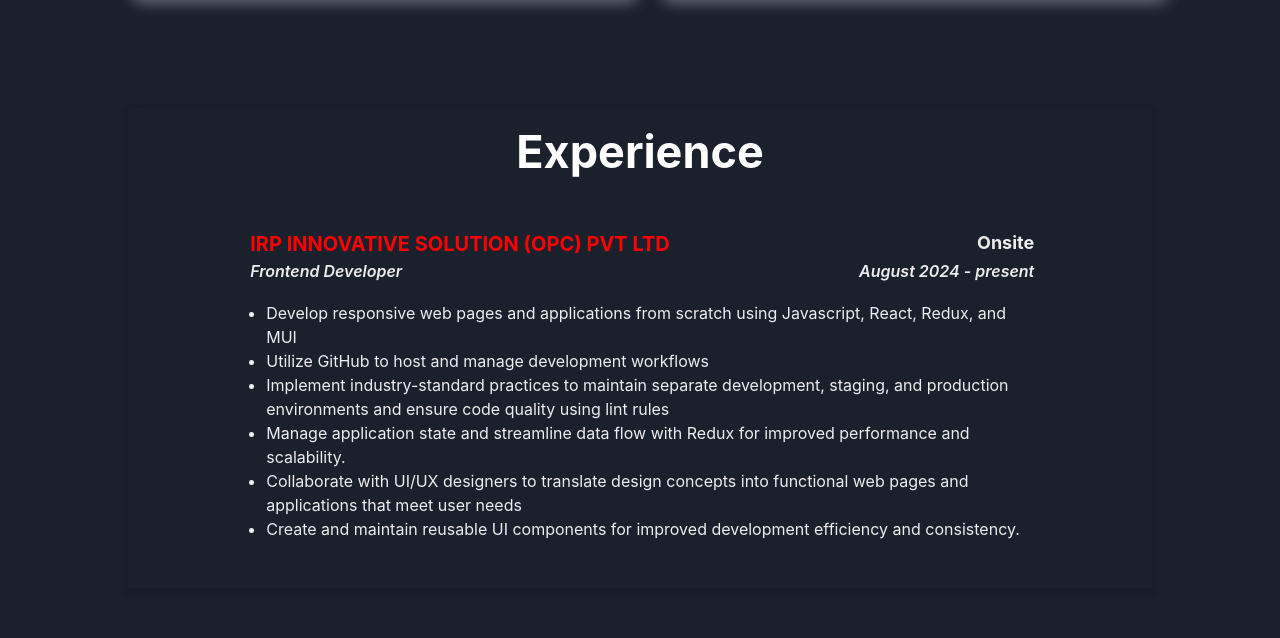
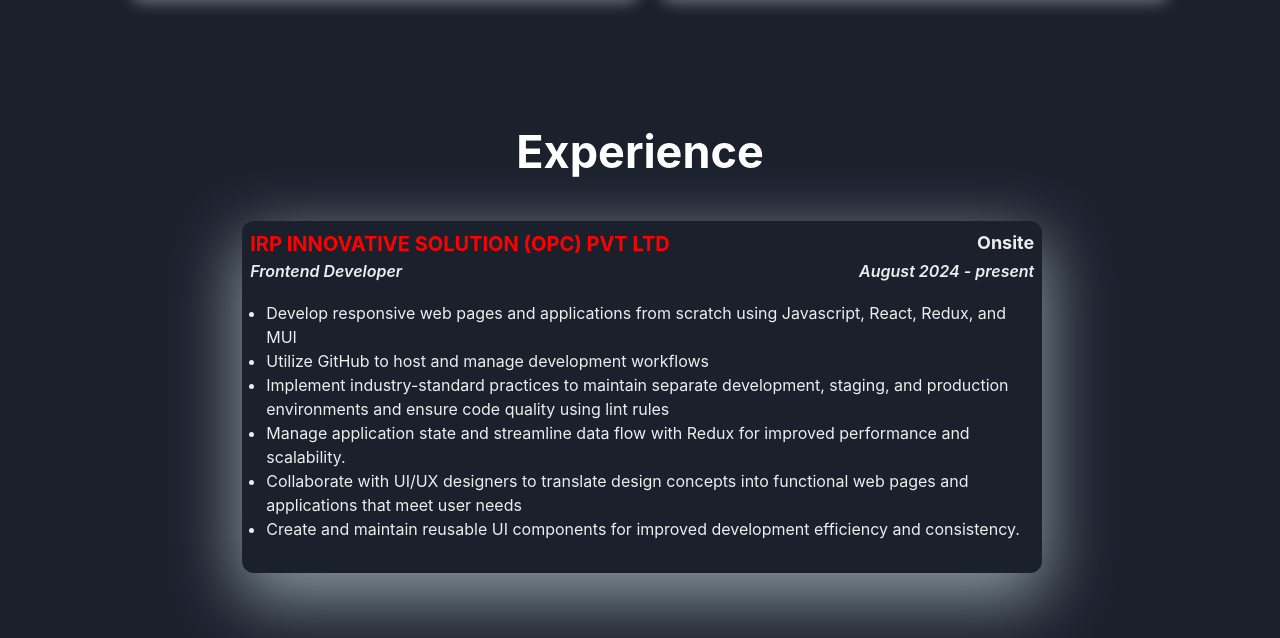
Before and after one commit to rk6093720/Portfolio, a React (Create React App) app: page / in a window 1280 px wide. Shown: the part 1853-2491 px from the top of the page. Built offline with nearby package versions, Linux system fonts and the light colour scheme.

Commit message:
experience

```diff
--- a/src/page/Experience.js
+++ b/src/page/Experience.js
@@ -29,7 +29,7 @@
         marginTop={{ base: "50px", sm: "80px", lg: "50px" }}
         marginBottom={{ base: "-50px", sm: "0px" }}
         marginLeft={{ base: "0.2em", sm: "5em" }}
-       boxShadow="rgba(0, 0, 0, 0.24) 0px 3px 8px"
+      //  boxShadow="rgba(0, 0, 0, 0.24) 0px 3px 8px"
       >
         <Stack
           w="100%"
@@ -59,7 +59,7 @@
               m={{ base: "10px 5%", md: "18px 10px", lg: "5px -120px" }}
               borderRadius={"12px"}
               height={{ lg: "100%" }}
-              // boxShadow={"rgba(230, 250, 255, 0.56) 0px 22px 70px 4px;"}
+              boxShadow={"rgba(230, 250, 255, 0.56) 0px 22px 70px 4px;"}
             >
               <Flex justifyContent={"space-between"} fontWeight={"bold"}>
                 <Text
```
